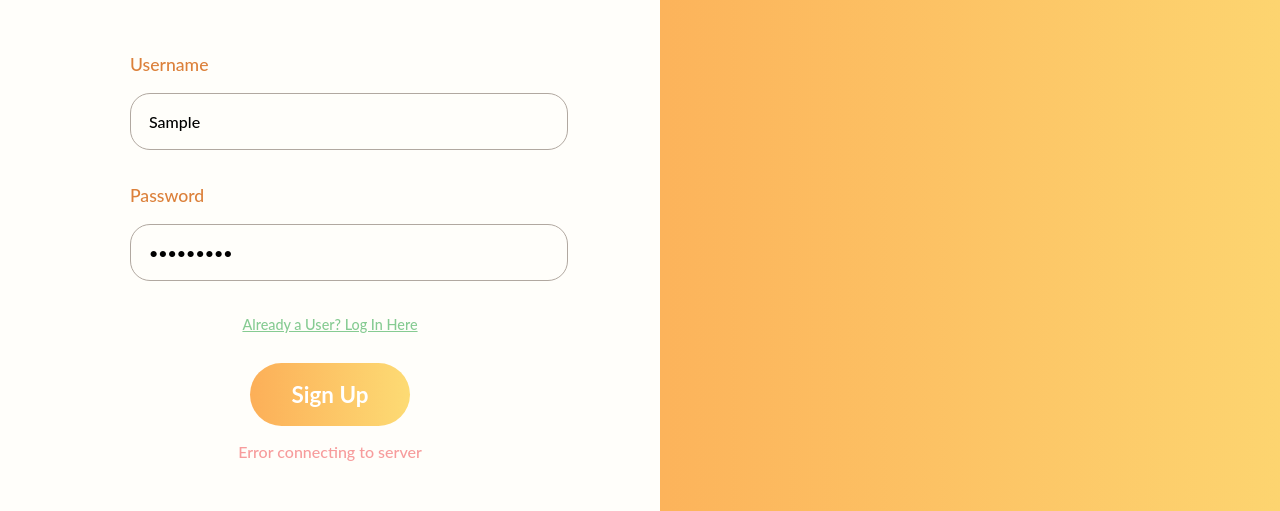
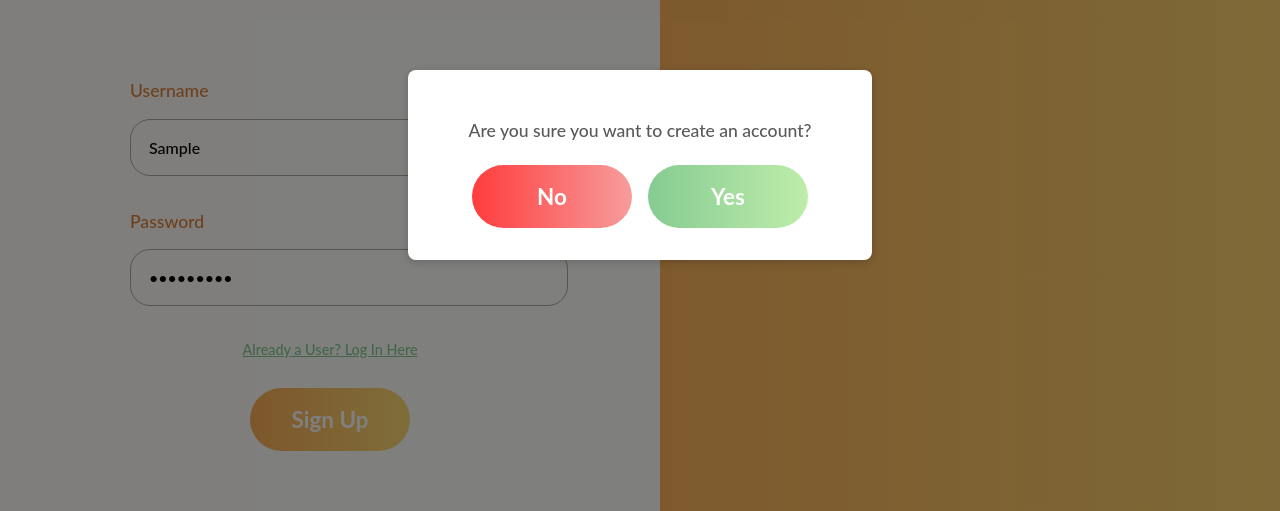
Before and after one commit to SafiraSari/group-to-go, a React (Create React App) app: page /signup in a window 1280 px wide. Both pictures are taken after typing "Sample", "Sample123" into the empty fields and a click on the button "Sign Up". Shown: the part 235-746 px from the top of the page. Built offline with nearby package versions, Linux system fonts and the light colour scheme; no server answers.

Commit message:
Added a safety popup for the user to confirm they want to create an account

```diff
--- a/src/pages/Signup.css
+++ b/src/pages/Signup.css
@@ -118,3 +118,37 @@
 #error{
     color: var(--PINK);
 }
+.signup-confirmation-overlay {
+    position: fixed;
+    top: 0;
+    left: 0;
+    right: 0;
+    bottom: 0;
+    background-color: rgba(0, 0, 0, 0.5);
+    display: flex;
+    justify-content: center;
+    align-items: center;
+    z-index: 1000;
+}
+
+.signup-confirmation-box {
+    background-color: white;
+    padding: 2rem;
+    border-radius: 8px;
+    box-shadow: 0 2px 10px rgba(0, 0, 0, 0.2);
+    width: 90%;
+    max-width: 400px;
+    text-align: center;
+}
+
+.signup-confirmation-text {
+    margin-bottom: 1.5rem;
+    font-size: 1.1rem;
+    color: var(--GRAY);
+}
+
+.signup-confirmation-buttons {
+    display: flex;
+    justify-content: center;
+    gap: 1rem;
+}
--- a/src/pages/Signup.js
+++ b/src/pages/Signup.js
@@ -1,5 +1,4 @@
-import React from "react";
-import { useState } from "react";
+import React, { useState } from "react";
 import { useNavigate } from "react-router-dom";
 import { Link } from "react-router-dom";
 import logo from "../assets/logo_horizontal.png";
@@ -10,13 +9,18 @@ import Button from "../components/Button";
 import Input from "../components/Input";
 
 const SignupPage = () => {
-
     const [username, setUsername] = useState('');
     const [password, setPassword] = useState('');
-    const [error, SetError] = useState('');
+    const [error, setError] = useState('');
+    const [showConfirmation, setShowConfirmation] = useState(false);
     const navigate = useNavigate();
+
     const handleSignUp = async (e) => {
         e.preventDefault();
+        setShowConfirmation(true);
+    }
+
+    const confirmSignUp = async () => {
         try {
             const response = await fetch('http://localhost:3500/signup', {
                 method: 'POST',
@@ -28,7 +32,7 @@ const SignupPage = () => {
             const data = await response.json();
 
             if (!response.ok) {
-                SetError(data.error || 'Sign Up failed');
+                setError(data.error || 'Sign Up failed');
                 console.error('Error:', data.error || 'Sign Up failed');
                 return;
             }
@@ -38,13 +42,15 @@ const SignupPage = () => {
             }
         } catch (error) {
             console.error('Error:', error);
-            SetError('Error connecting to server');
+            setError('Error connecting to server');
+        } finally {
+            setShowConfirmation(false);
         }
+    }
 
-    }
     return (
         <div className="split-container">
-            <div className="signup-container"> {/*Left side - Login form */}
+            <div className="signup-container">
                 <div style={{ width: "100%" }}>
                     <img src={logo} alt="Logo" className="logo-login" />
                     <div className="signup-header">
@@ -61,7 +67,7 @@ const SignupPage = () => {
                     </form>
                 </div>
             </div>
-            <div className="gradient-side"> {/* Right side - Gradient background */}
+            <div className="gradient-side">
                 <DotLottieReact
                     src={signup}
                     className="signup-animation"
@@ -69,6 +75,19 @@ const SignupPage = () => {
                     autoplay
                 />
             </div>
+
+            {/* popup for user to confirm they want to signup */}
+            {showConfirmation && (
+                <div className="signup-confirmation-overlay">
+                    <div className="signup-confirmation-box">
+                        <p className="signup-confirmation-text">Are you sure you want to create an account?</p>
+                        <div className="signup-confirmation-buttons">
+                            <Button label={"No"} variant="red" onClick={() => setShowConfirmation(false)} />
+                             <Button label={"Yes"} variant="green" onClick={confirmSignUp} />
+                        </div>
+                    </div>
+                </div>
+            )}
         </div>
     );
 };
```
